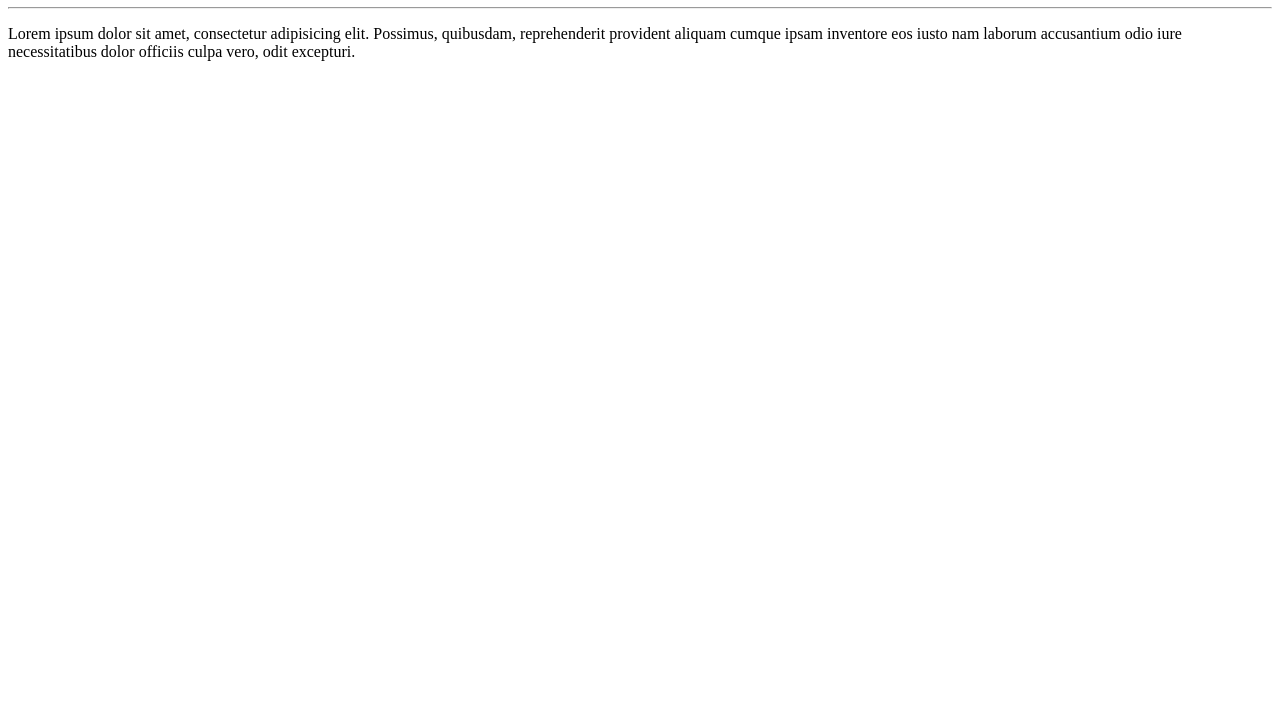
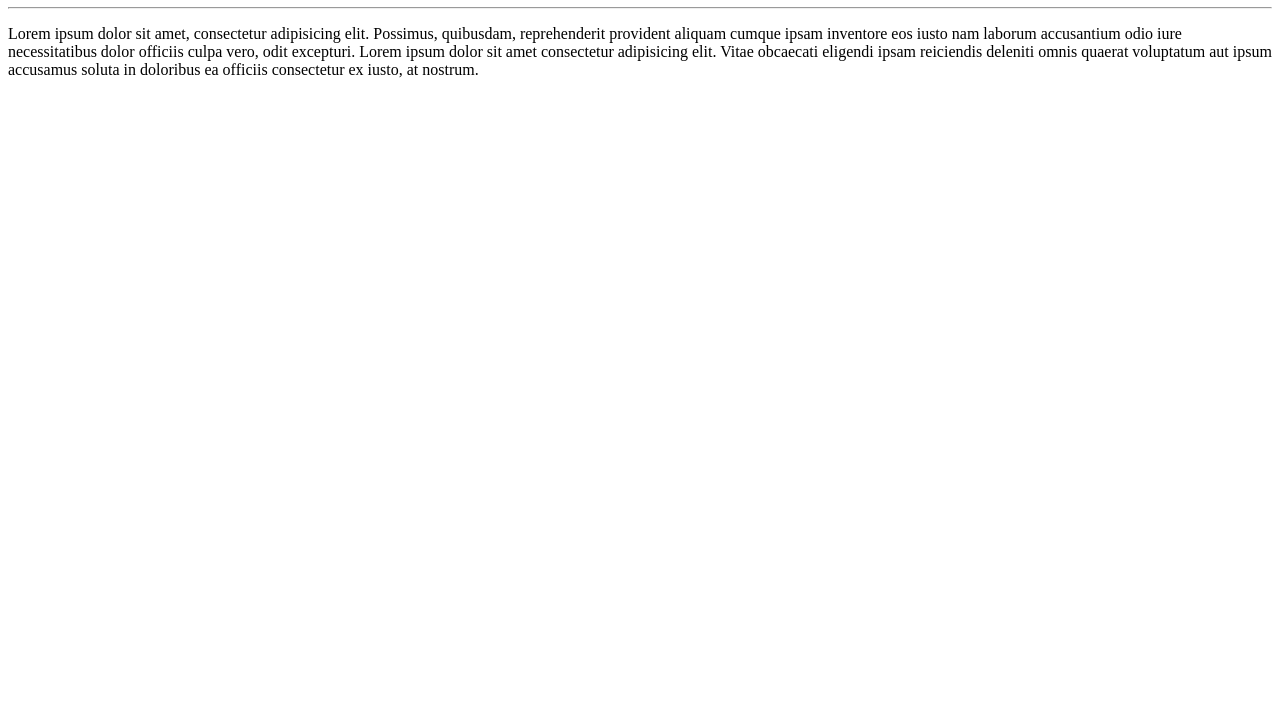
Before and after one commit to SirFelipe/Ola-mundo, a plain HTML site: page Site-exemplo/index.html in a window 1280 px wide. Shown: the part 73-800 px from the top of the page. Drawn offline with Linux system fonts and the light colour scheme.

```diff
--- a/Site-exemplo/index.html
+++ b/Site-exemplo/index.html
@@ -9,6 +9,8 @@
 <body>
     <h1>Olá, mundo</h1>
     <hr>
-    <p>Lorem ipsum dolor sit amet, consectetur adipisicing elit. Possimus, quibusdam, reprehenderit provident aliquam cumque ipsam inventore eos iusto nam laborum accusantium odio iure necessitatibus dolor officiis culpa vero, odit excepturi.</p>
+    <p>Lorem ipsum dolor sit amet, consectetur adipisicing elit. Possimus, quibusdam, reprehenderit provident aliquam cumque ipsam inventore eos iusto nam laborum accusantium odio iure necessitatibus dolor officiis culpa vero, odit excepturi.
+        Lorem ipsum dolor sit amet consectetur adipisicing elit. Vitae obcaecati eligendi ipsam reiciendis deleniti omnis quaerat voluptatum aut ipsum accusamus soluta in doloribus ea officiis consectetur ex iusto, at nostrum.
+    </p>
 </body>
 </html>
```
